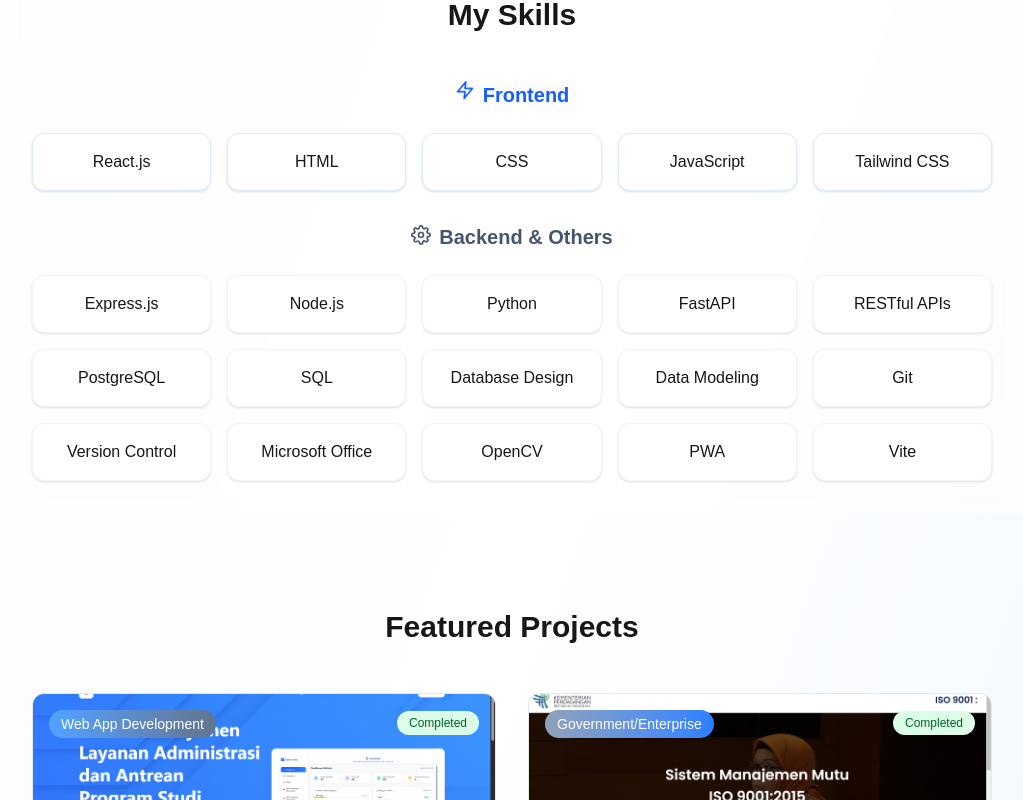
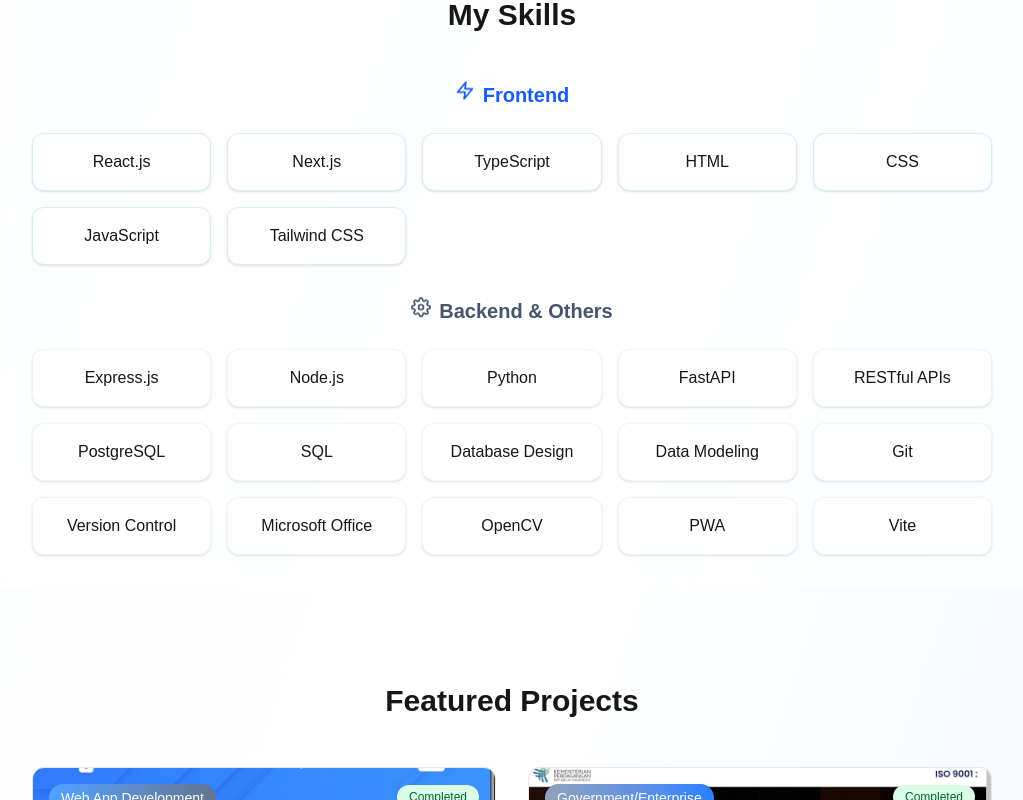
Before and after one commit to muhammadfabil/muhammad-fabil-profile, a Next.js app: page / in a window 1280 px wide. Shown: the part 860-1660 px from the top of the page, without its empty margins (256-1279 px from the left). Built offline with nearby package versions, Linux system fonts and the light colour scheme.

Commit message:
Update index.ts

```diff
--- a/src/data/index.ts
+++ b/src/data/index.ts
@@ -35,6 +35,8 @@ export const socialLinks = [
 export const skills = [
   // Frontend
   { name: "React.js", category: "Frontend", level: "Expert" },
+  { name: "Next.js", category: "Frontend", level: "Expert" },
+  { name: "TypeScript", category: "Frontend", level: "Expert" },
   { name: "HTML", category: "Frontend", level: "Expert" },
   { name: "CSS", category: "Frontend", level: "Expert" },
   { name: "JavaScript", category: "Frontend", level: "Advanced" },
```
